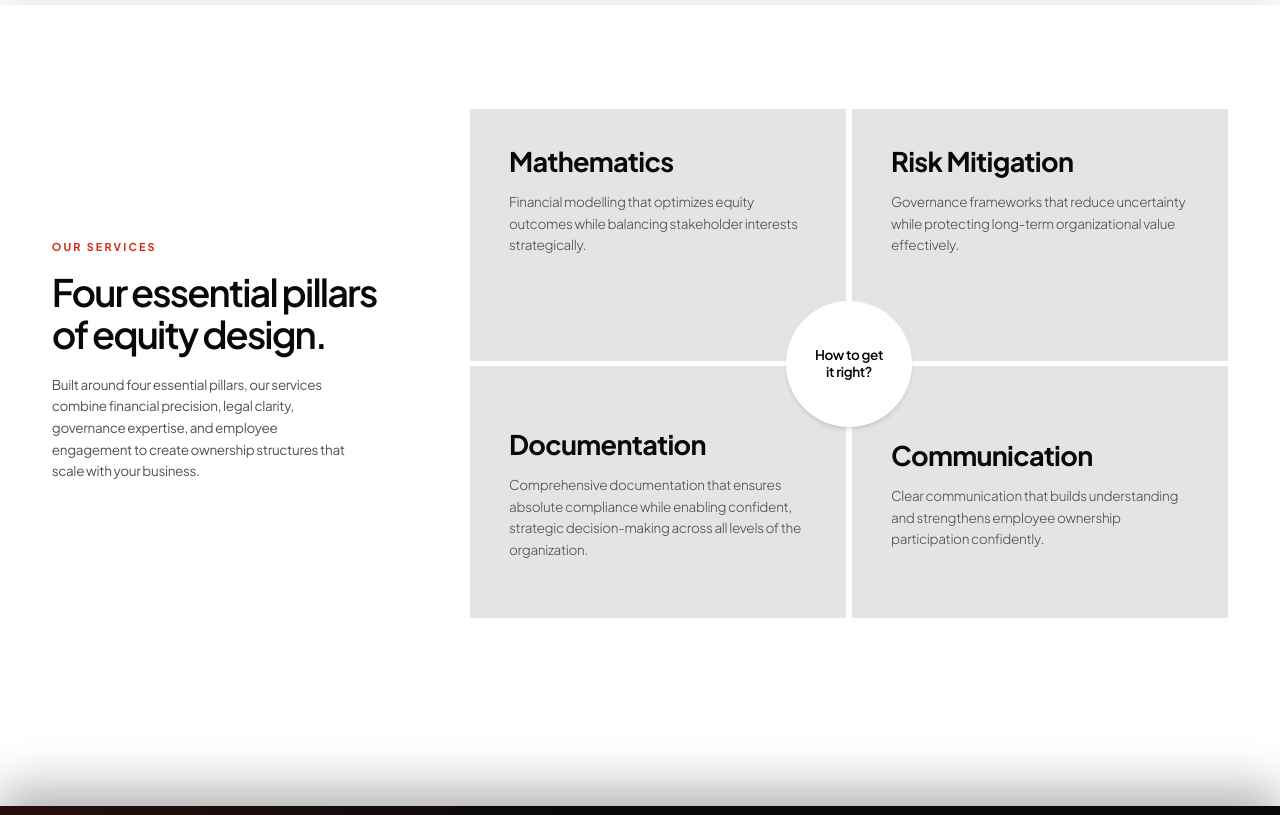
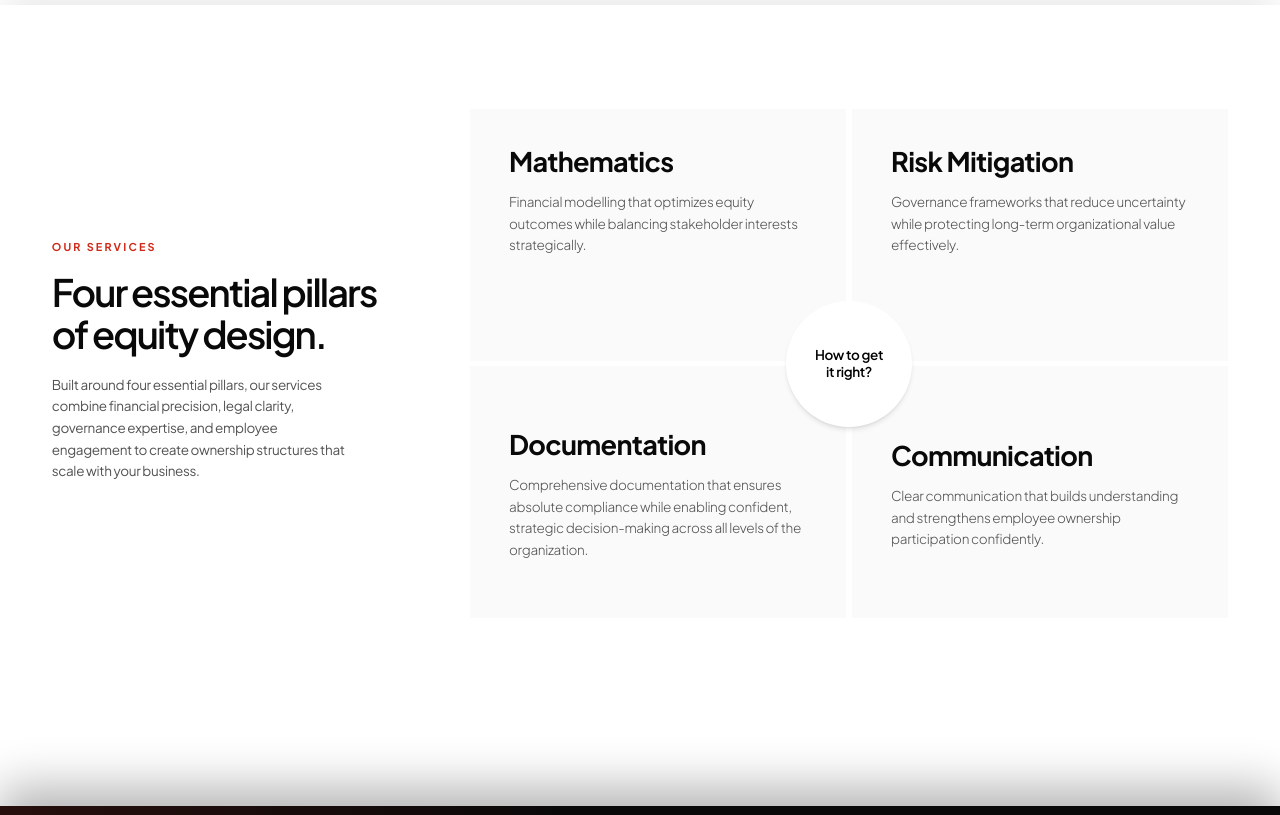
Before and after one commit to ParvMarwaha/veritas-8, a Next.js app: page / in a window 1280 px wide. Shown: the part 722-1537 px from the top of the page. Built offline with nearby package versions, Linux system fonts and the light colour scheme.

Commit message:
update 4

```diff
--- a/src/components/ServicesSection.tsx
+++ b/src/components/ServicesSection.tsx
@@ -53,7 +53,7 @@ function ServiceCard({ card, index }: { card: { title: string; desc: string }, i
   return (
     <div
       onMouseMove={handleMouseMove}
-      className={`group relative bg-[#E4E4E7] px-8 lg:px-12 py-8 lg:py-10 h-[240px] lg:h-[280px] flex flex-col ${config.textPos} overflow-hidden cursor-pointer transition-transform duration-700 hover:z-20 hover:shadow-[0_20px_50px_rgba(0,0,0,0.2)]`}
+      className={`group relative bg-[#FAFAFA] px-8 lg:px-12 py-8 lg:py-10 h-[240px] lg:h-[280px] flex flex-col ${config.textPos} overflow-hidden cursor-pointer transition-transform duration-700 hover:z-20 hover:shadow-[0_20px_50px_rgba(0,0,0,0.1)]`}
     >
       {/* 1. High Impact Geometric Sweep Fill from Center Circle */}
       <div
```
